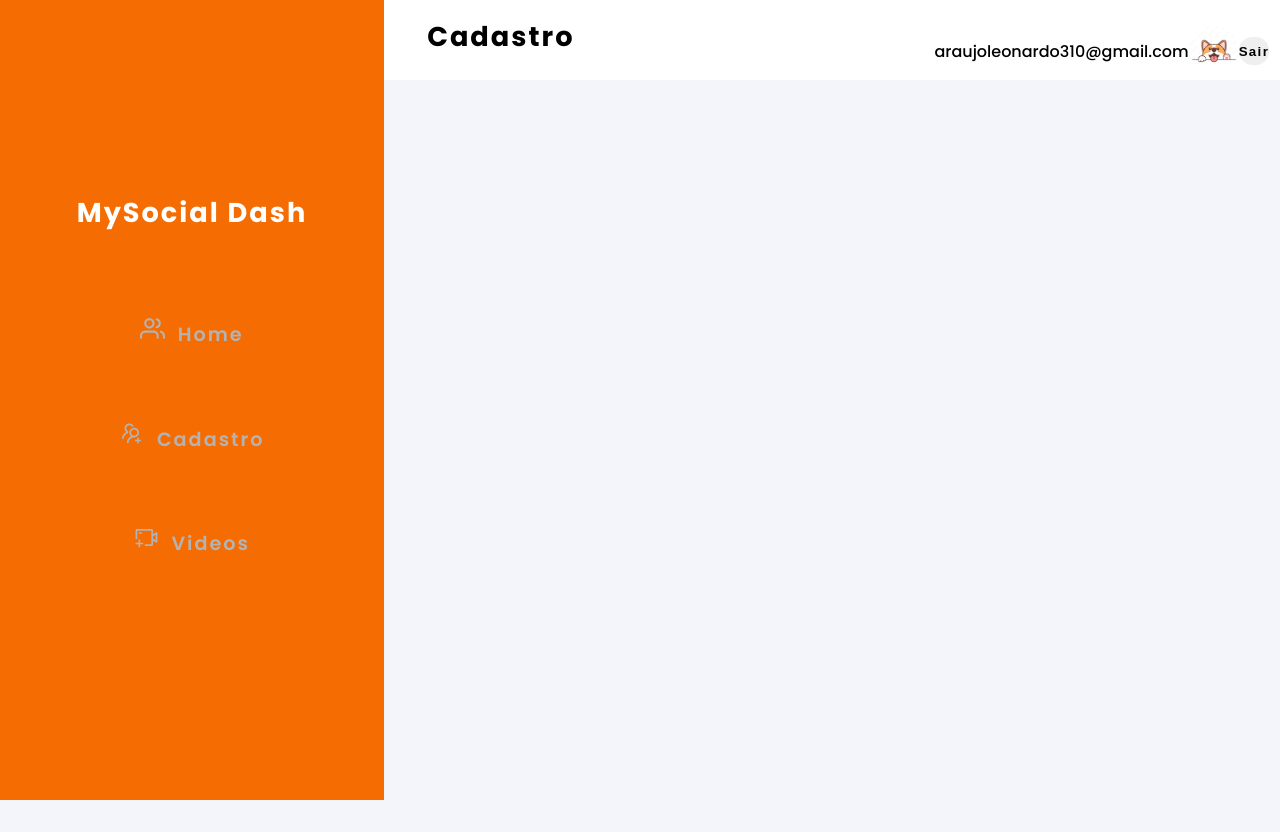
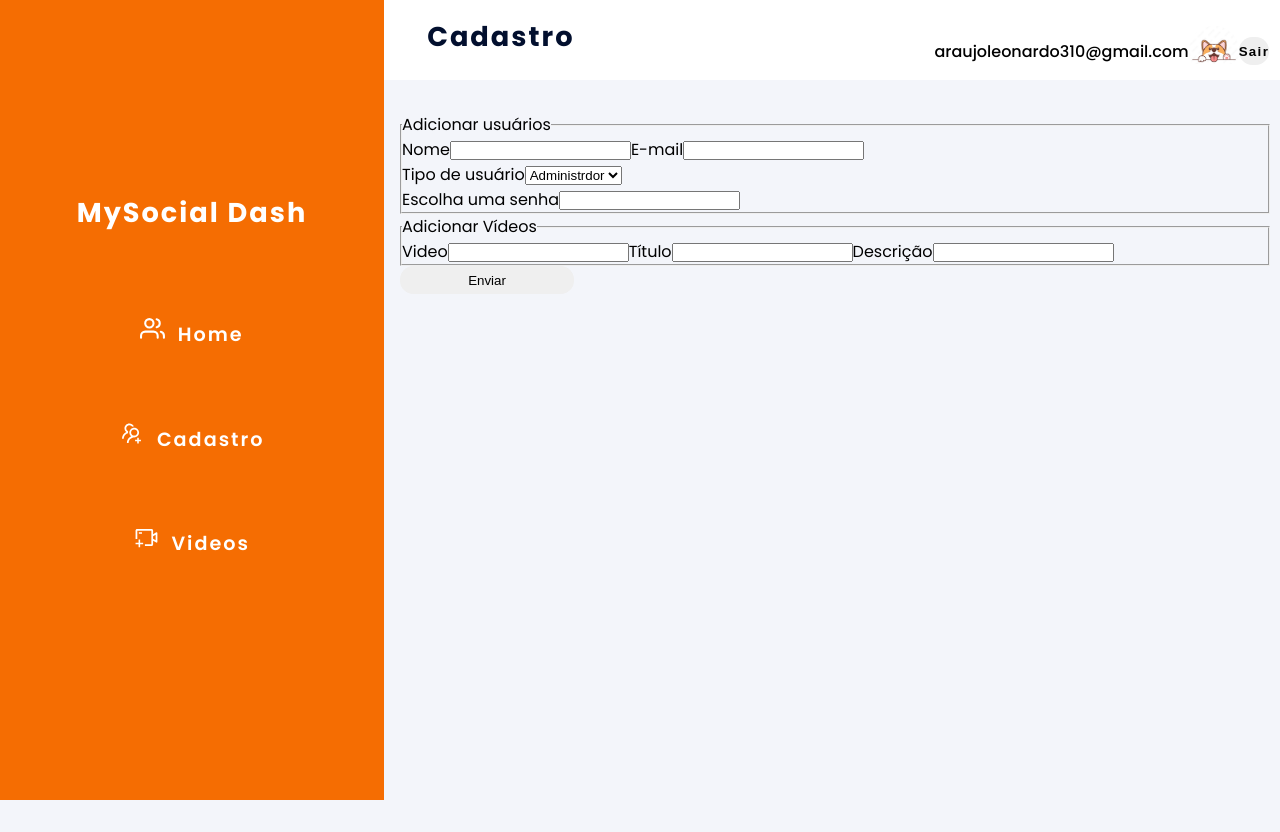
Before and after one commit to araujoleonardo310/MySocial-Dash, a React (Create React App) app in the folder frontend/: page /cadastro in a window 1280 px wide. After the commit the page ends 800 px from the top, so only its background shows below. Built offline with nearby package versions, Linux system fonts and the light colour scheme.

Commit message:
criando form cadastro

```diff
--- a/frontend/src/components/Container/index.js
+++ b/frontend/src/components/Container/index.js
@@ -10,7 +10,7 @@ const Container = (props) => {
       <Header title={props.section} />
       <Navbar />
       <div>
-        <div className="content">{props.DashUsers}{props.DashVideos}</div>
+        <div className="content">{props.DashUsers}{props.DashVideos}{props.content}</div>
       </div>
     </div>
   );
--- a/frontend/src/components/Container/style.scss
+++ b/frontend/src/components/Container/style.scss
@@ -9,11 +9,11 @@
   }
 
   .content {
-    width: 65%;
+    padding: -1em;
+    width: 68%;
     height: 86vh;
-
     float: left;
-
-    margin: 2em;
+    margin-left: 1em;
+    margin-top: 2em;
   }
 }
--- a/frontend/src/components/Navbar/style.scss
+++ b/frontend/src/components/Navbar/style.scss
@@ -11,7 +11,10 @@
   flex-direction: column;
   justify-content: center;
 
-  color: var(--colorWhite);
+  h2 {
+    color: var(--colorWhite);
+  }
+
   background: var(--ColorBackgnd2);
 
   .list {
@@ -27,12 +30,12 @@
       text-align: center;
       letter-spacing: 2px;
 
+
       cursor: pointer;
-      transition: all 0.5s;
 
       a,
       span {
-        color: var(--colorDescriptions);
+        color: var(--colorWhite);
       }
 
       span {
@@ -40,17 +43,11 @@
         margin-right: 0.5em;
       }
     }
-
-    li:hover {
-      font-weight: 700;
-      transform: scale(1.2);
-      -webkit-transform: scale(1.2);
-      background: var(--colorShadow);
-
-      a,
-      span {
-        color: var(--colorWhite);
-      }
-    }
   }
 }
+
+.Acttive {
+  font-weight: 700;
+  background: var(--colorShadow);
+  color: var(--colorWhite);
+}
--- a/frontend/src/pages/Cadastro/index.js
+++ b/frontend/src/pages/Cadastro/index.js
@@ -1,8 +1,44 @@
-import Container from "../../components/Container"
+import Container from "../../components/Container";
 const Home = () => {
+  return (
+    <Container
+      section="Cadastro"
+      content={
+        <div>
+          <form>
+            <fieldset>
+              <legend>Adicionar usuários</legend>
+              <label htmlFor="name">Nome</label>
+              <input type="text" id="name" />
+              <label htmlFor="email">E-mail</label>
+              <input type="email" id="name" />
+              <div>
+                <label htmlFor="typeAccont">Tipo de usuário</label>
+                <select id="typeAccont">
+                  <option value="administrador">Administrdor</option>
+                  <option value="usuario">Usuário</option>
+                </select>
+              </div>
 
-  return (
-   <Container section="Cadastro"/>
+              <label htmlFor="password">Escolha uma senha</label>
+              <input type="password" id="password" />
+            </fieldset>
+
+            <fieldset>
+              <legend>Adicionar Vídeos</legend>
+
+              <label htmlFor="link">Video</label>
+              <input type="url" id="link" />
+              <label htmlFor="title">Título</label>
+              <input type="text" id="title" />
+              <label htmlFor="description">Descrição</label>
+              <input type="description" />
+            </fieldset>
+            <button>Enviar</button>
+          </form>
+        </div>
+      }
+    />
   );
 };
 
--- a/frontend/src/pages/Home/index.js
+++ b/frontend/src/pages/Home/index.js
@@ -20,6 +20,8 @@ const Home = () => {
     <Container
       section="Home"
       DashUsers={
+        <div className="container__table">
+          <h2>Usuários</h2>
           <table>
             <thead>
               <tr>
@@ -40,6 +42,7 @@ const Home = () => {
               ))}
             </tbody>
           </table>
+        </div>
       }
       DashVideos={
         <div className="container__videos">
@@ -57,7 +60,7 @@ const Home = () => {
                   <source src={link} type="video/mp4" />
                 </video>
               </div>
-              <div>
+              <div className="descriptions">
                 <h3>{title}</h3>
                 <p>{description}</p>
               </div>
--- a/frontend/src/pages/Home/services.js
+++ b/frontend/src/pages/Home/services.js
@@ -6,10 +6,4 @@ class UsersServices {
   }
 }
 
-class VideosServices {
-  static listVideos() {
-    return baseApi.get("/users");
-  }
-}
-
 export default UsersServices;
--- a/frontend/src/pages/Home/style.scss
+++ b/frontend/src/pages/Home/style.scss
@@ -1,9 +1,26 @@
+.container__table {
+  float: right;
+  width: 27vw;
+  background: #fff;
+  padding: 1em;
+  border-radius: 3%;
+  border: 1px solid;
+
+  h2 {
+    text-align: center;
+    border-bottom: 1px solid #504e4e;
+    margin-bottom: 0.5em;
+    letter-spacing: 5px;
+  }
+}
+
 table {
-  width: 38vw;
   display: inline;
 }
 
 th {
+
+  color: #c51616f2;
   width: 10vw;
   text-transform: uppercase;
 }
@@ -11,28 +28,29 @@ th {
 td {
   padding-top: 1em;
   text-align: center;
+  color: #cd3939;
 }
 
 .container__videos {
-  margin-top: 5em;
+  background: #fff;
+  width: 38vw;
+  padding: 1em;
+  border: 1px solid;
+  border-radius: 2%;
   section {
-    width: 47vw;
+    width: 37vw;
+    padding: 0.5em;
     height: 25vh;
+    display: flex;
 
-    padding: 1em;
+    .descriptions {
+      margin-left: 1em;
+    }
 
-    display: flex;
-    justify-content: space-around;
 
     h3 {
       font-weight: 700;
       margin-bottom: 0.5em;
-
-      color: var(--colorText);
-    }
-
-    p {
-      color: var(--colorText);
     }
   }
 }
--- a/frontend/src/style/global.scss
+++ b/frontend/src/style/global.scss
@@ -13,8 +13,8 @@
   --colorShadow: #1e1f28;
   --colorBackgnd: #f4f5fc;
   --ColorBackgnd2: #f56d02;
-  --colorText: #525252;
-  --colorDescriptions: #b3b3b3;
+  --colorTitles: #020f2e;
+  --colorDescriptions: #073499;
 }
 
 body {
@@ -30,6 +30,7 @@ body {
 
 h2 {
   font-size: 1.7em;
+  color: #020f2e;
 }
 
 button {
```
Also changed, not shown: 1 other file (tests, documents, lock files or other folders). Lines whose indentation alone changed are shown as unchanged.
